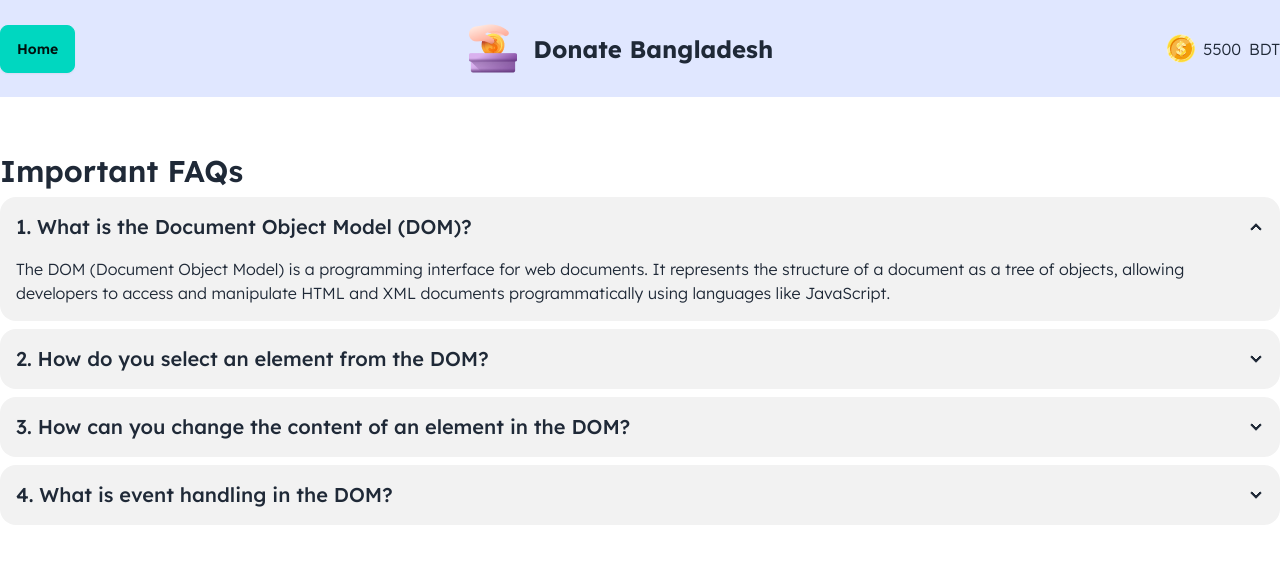
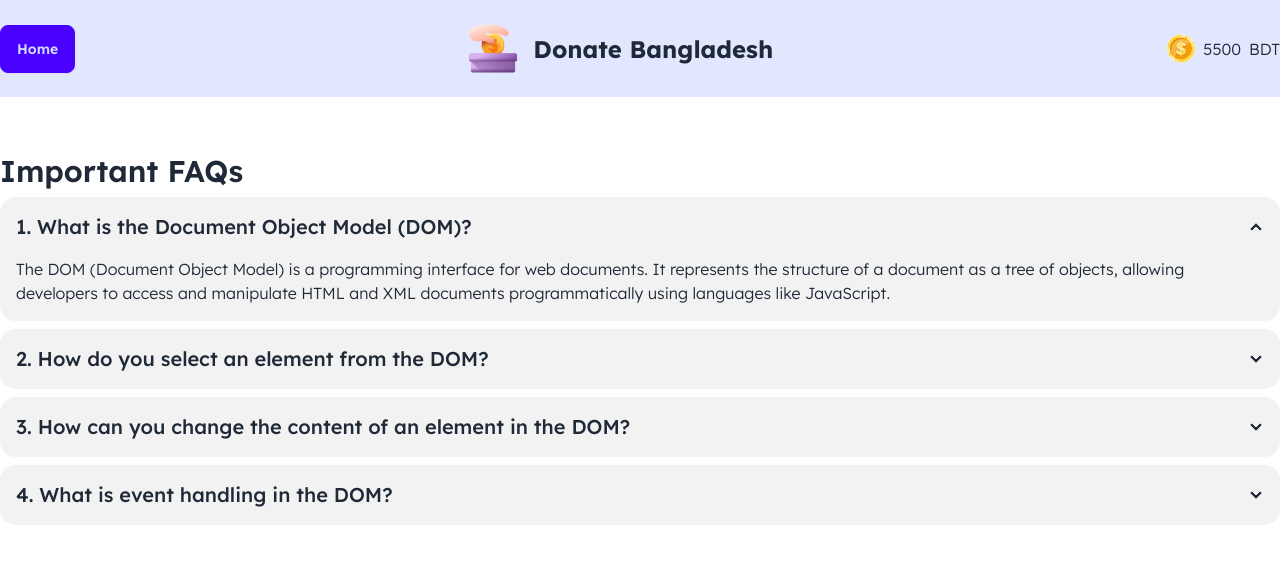
Before and after one commit to Mushfiq80/donate-bd, a plain HTML site: page blog.html in a window 1280 px wide. Drawn offline with nearby package versions, Linux system fonts and the light colour scheme.

Commit message:
btn color change

```diff
--- a/blog.html
+++ b/blog.html
@@ -24,7 +24,7 @@
     <header>
         <div class="w-full bg-indigo-100">
             <div class="flex flex-col items-center space-y-6 md:space-y-0 md:flex-row md:justify-between py-6 container mx-auto">
-                <button onclick="goHome()" class="btn btn-accent">Home</button>
+                <button onclick="goHome()" class="btn btn-primary">Home</button>
                 <div class="flex gap-4 items-center">
                     <img src="assets/logo.png" alt="">
                     <h1 class="font-bold text-2xl">Donate Bangladesh</h1>
```
